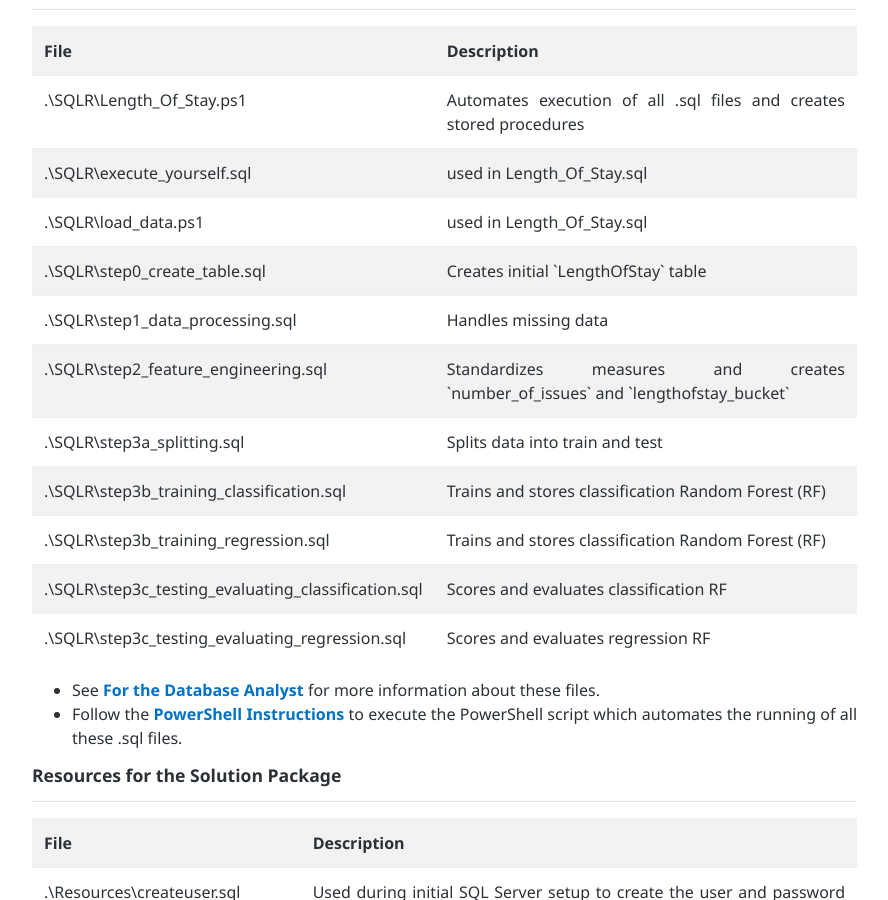
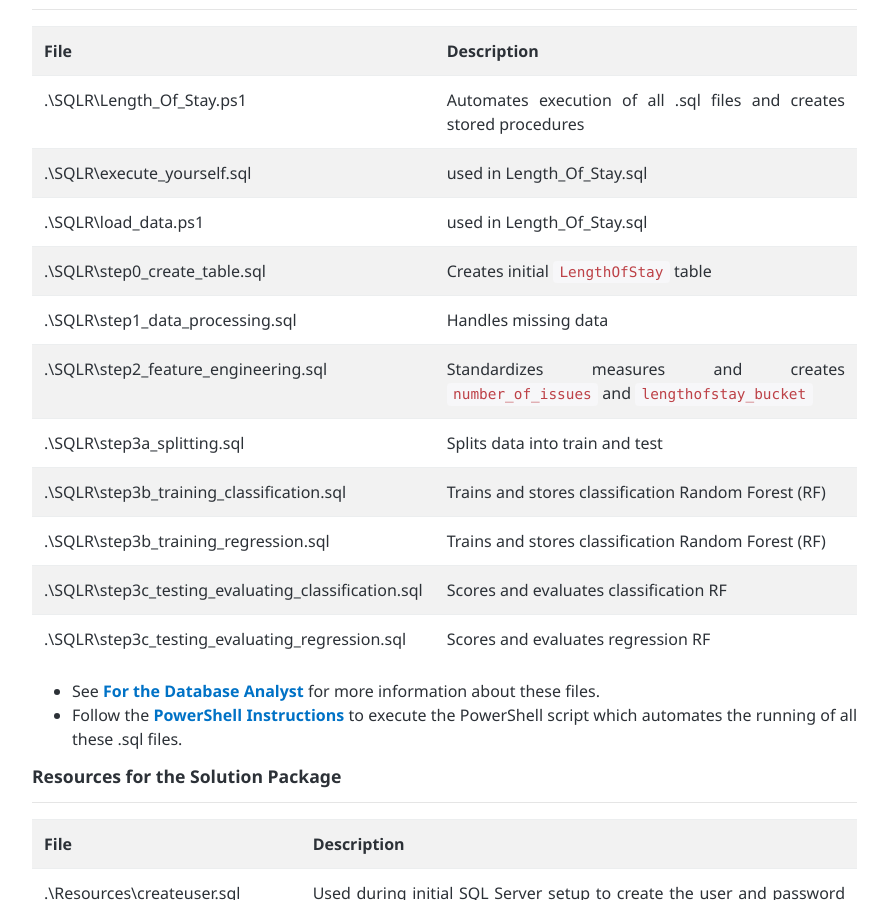
Before and after one commit to microsoft/r-server-hospital-length-of-stay, a Jekyll site: the page built from contents.md, in a window 1280 px wide and 900 px high, scrolled down 1221 px. Shown: the whole window, without its empty margins (53-941 px from the left). Built offline with Jekyll 4.4.1, drawn with Linux system fonts in a browser that asks for light colours.

Commit message:
formatting

```diff
--- a/contents.md
+++ b/contents.md
@@ -53,9 +53,9 @@ In this template with SQL Server R Services, two versions of the implementation:
 <tr><td> .\SQLR\Length_Of_Stay.ps1  </td><td> Automates execution of all .sql files and creates stored procedures </td></tr>
 <tr><td> .\SQLR\execute_yourself.sql  </td><td> used in Length_Of_Stay.sql </td></tr>
 <tr><td> .\SQLR\load_data.ps1  </td><td> used in Length_Of_Stay.sql </td></tr>
-<tr><td> .\SQLR\step0_create_table.sql  </td><td> Creates initial `LengthOfStay` table </td></tr>
+<tr><td> .\SQLR\step0_create_table.sql  </td><td> Creates initial <code>LengthOfStay</code> table </td></tr>
 <tr><td> .\SQLR\step1_data_processing.sql  </td><td> Handles missing data </td></tr>
-<tr><td> .\SQLR\step2_feature_engineering.sql  </td><td> Standardizes measures and creates `number_of_issues` and `lengthofstay_bucket` </td></tr>
+<tr><td> .\SQLR\step2_feature_engineering.sql  </td><td> Standardizes measures and creates <code>number_of_issues</code> and <code>lengthofstay_bucket</code> </td></tr>
 <tr><td> .\SQLR\step3a_splitting.sql  </td><td> Splits data into train and test </td></tr>
 <tr><td> .\SQLR\step3b_training_classification.sql  </td><td> Trains and stores classification Random Forest (RF) </td></tr>
 <tr><td> .\SQLR\step3b_training_regression.sql  </td><td> Trains and stores classification Random Forest (RF) </td></tr>
```
